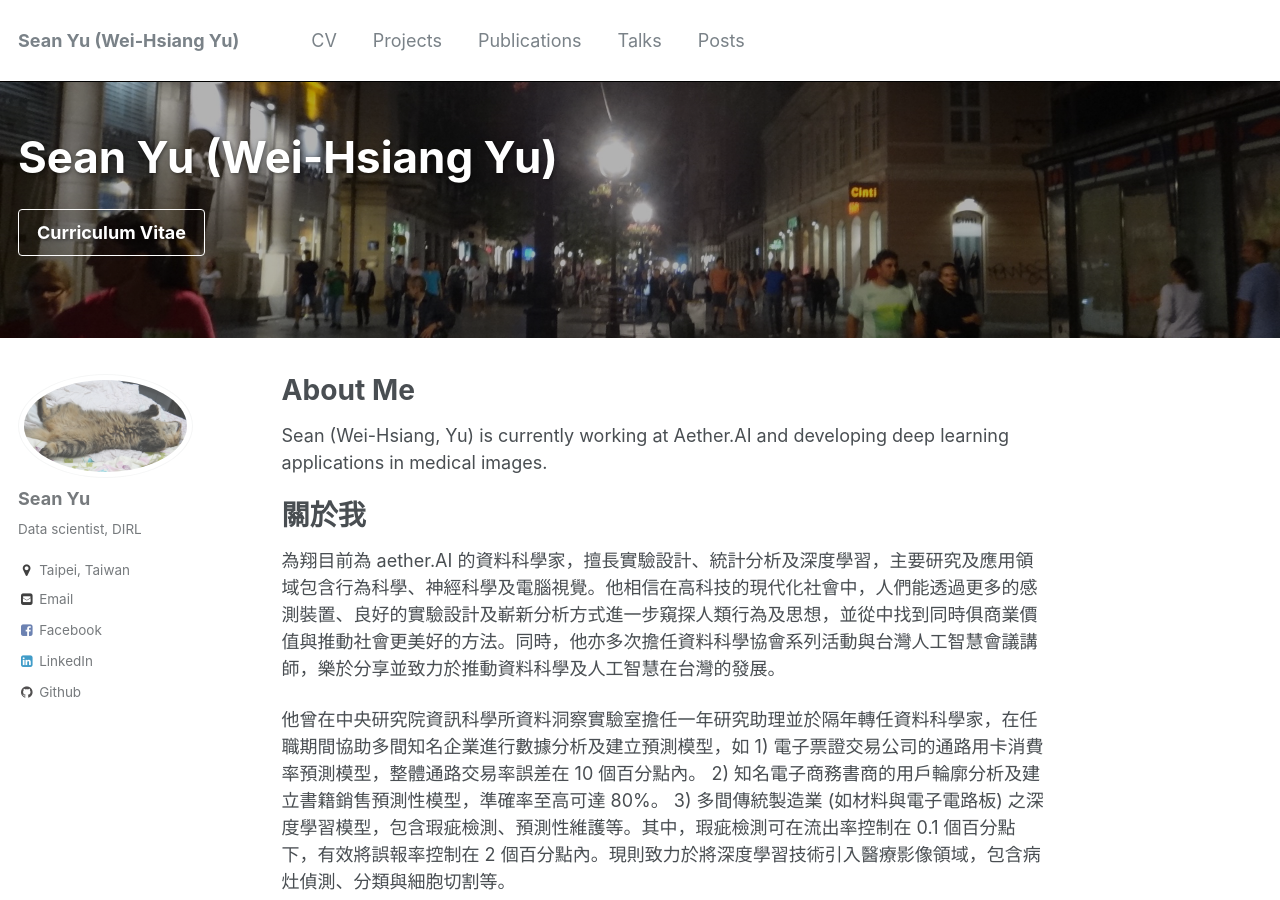
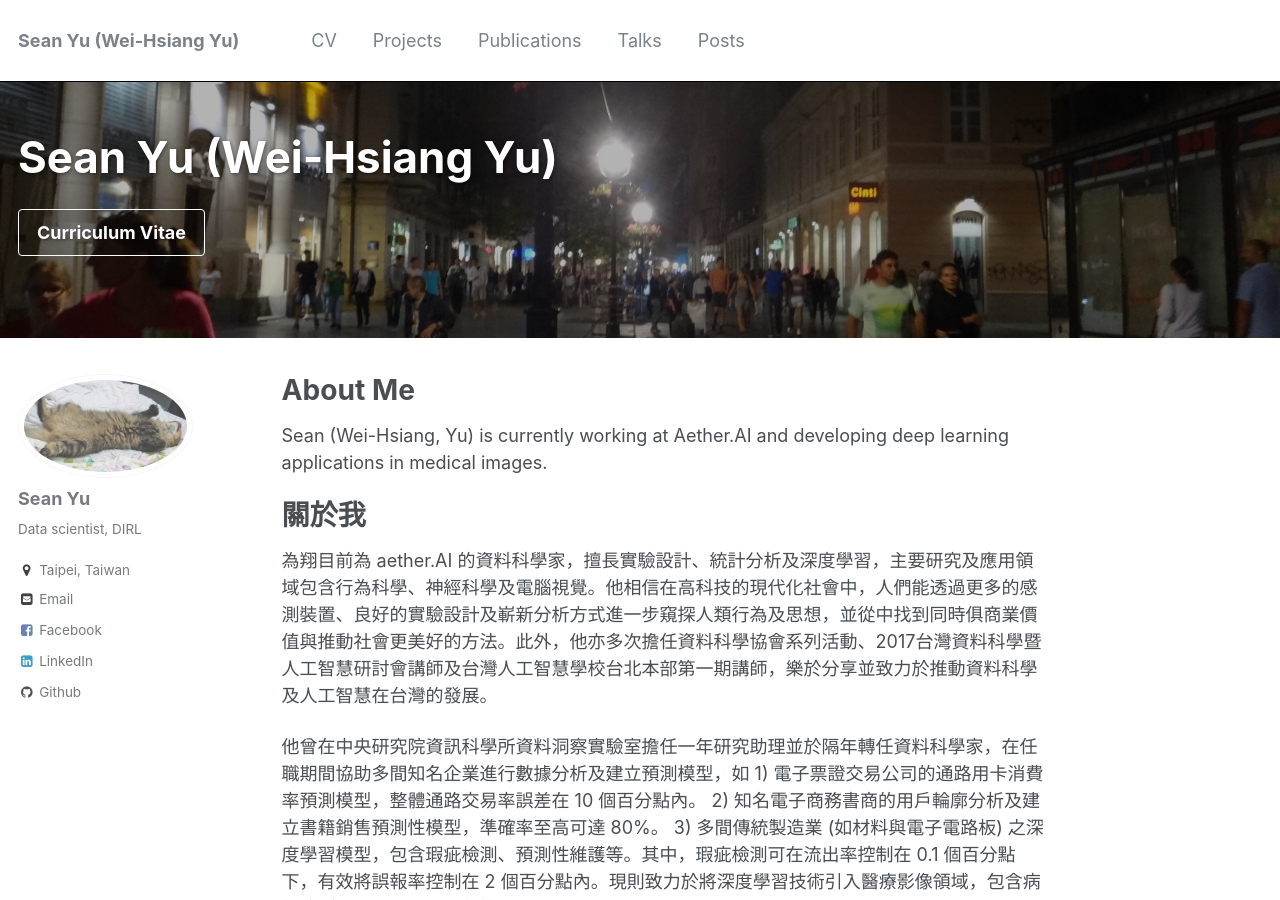
Before and after one commit to vashineyu/vashineyu.github.io, a Jekyll site: the page built from _pages/about.md, in a window 1280 px wide and 900 px high. Built offline with Jekyll 4.4.1, drawn with Linux system fonts in a browser that asks for light colours.

Commit message:
Update about.md

```diff
--- a/_pages/about.md
+++ b/_pages/about.md
@@ -20,7 +20,7 @@ Sean (Wei-Hsiang, Yu) is currently working at Aether.AI and developing deep lear
 
 關於我
 =====
-為翔目前為 aether.AI 的資料科學家，擅長實驗設計、統計分析及深度學習，主要研究及應用領域包含行為科學、神經科學及電腦視覺。他相信在高科技的現代化社會中，人們能透過更多的感測裝置、良好的實驗設計及嶄新分析方式進一步窺探人類行為及思想，並從中找到同時俱商業價值與推動社會更美好的方法。同時，他亦多次擔任資料科學協會系列活動與台灣人工智慧會議講師，樂於分享並致力於推動資料科學及人工智慧在台灣的發展。
+為翔目前為 aether.AI 的資料科學家，擅長實驗設計、統計分析及深度學習，主要研究及應用領域包含行為科學、神經科學及電腦視覺。他相信在高科技的現代化社會中，人們能透過更多的感測裝置、良好的實驗設計及嶄新分析方式進一步窺探人類行為及思想，並從中找到同時俱商業價值與推動社會更美好的方法。此外，他亦多次擔任資料科學協會系列活動、2017台灣資料科學暨人工智慧研討會講師及台灣人工智慧學校台北本部第一期講師，樂於分享並致力於推動資料科學及人工智慧在台灣的發展。
 
 他曾在中央研究院資訊科學所資料洞察實驗室擔任一年研究助理並於隔年轉任資料科學家，在任職期間協助多間知名企業進行數據分析及建立預測模型，如 1) 電子票證交易公司的通路用卡消費率預測模型，整體通路交易率誤差在 10 個百分點內。 2) 知名電子商務書商的用戶輪廓分析及建立書籍銷售預測性模型，準確率至高可達 80%。 3) 多間傳統製造業 (如材料與電子電路板) 之深度學習模型，包含瑕疵檢測、預測性維護等。其中，瑕疵檢測可在流出率控制在 0.1 個百分點下，有效將誤報率控制在 2 個百分點內。現則致力於將深度學習技術引入醫療影像領域，包含病灶偵測、分類與細胞切割等。
 
```
